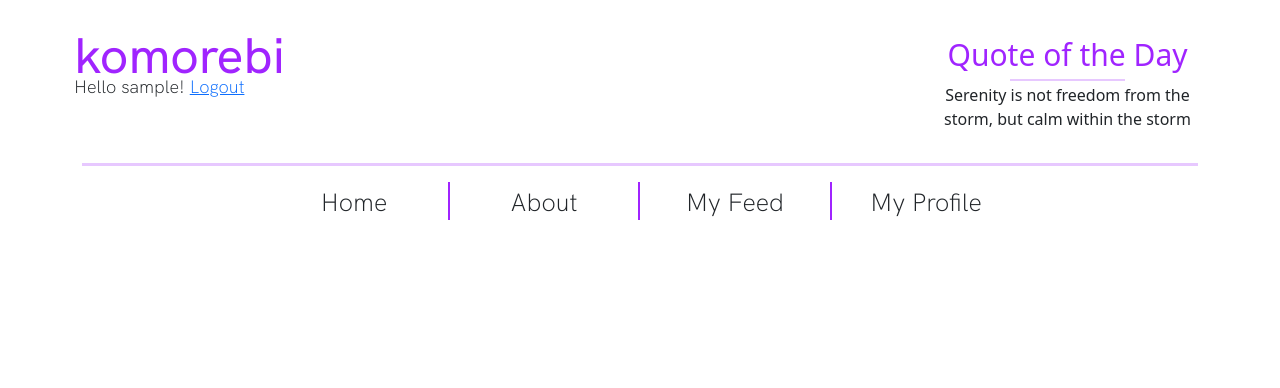
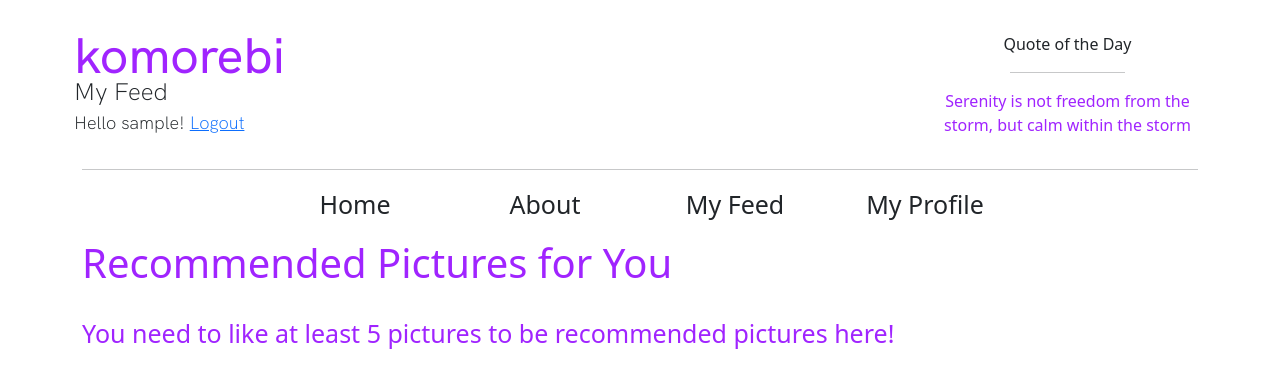
Before and after one commit to joewrose/Komorebi, a Django app: page /login/myfeed/ in a window 1280 px wide. Shown: the top 388 px of the page. Run offline with Django 3.2, Linux system fonts and the light colour scheme; the visitor is signed in with stand-in values (Sample User, id 1); data that the repository does not hold is empty.

Commit message:
Add files via upload
added updated base page and my feed templates

```diff
--- a/templates/basePage.html
+++ b/templates/basePage.html
@@ -7,32 +7,6 @@
     <link rel="icon" type="image/x-icon" href="{% static 'icons/favicon.png' %}">
     <link href="{% static 'styles.css' %}" rel="stylesheet" type="text/css">
     <meta charset="UTF-8">
-    <style>
-        {% block styleblock %}
-        {% endblock %}
-
-        #navigation-rule {
-            color: #a024ff;
-            height: 3px;
-        }
-
-        #quote-rule {
-            color: #a024ff;
-            height: 2px;
-            margin-top: 2px;
-            margin-bottom: 2px;
-        }
-
-        #quote-title {
-            font-size: 30px;
-            color: #a024ff;
-        }
-
-        .inlist {
-            border-right: 2px solid #a024ff;
-        }
-
-    </style>
 
 
     <title>
@@ -48,7 +22,7 @@
         crossorigin="anonymous"></script>
     <script src="https://code.jquery.com/jquery-3.6.0.min.js"
         integrity="sha256-/xUj+3OJU5yExlq6GSYGSHk7tPXikynS7ogEvDej/m4=" crossorigin="anonymous"></script>
-    <script type="text/javascript" src="{% static "js/manageImage-AJAX.js" %}"></script>
+    <script type="text/javascript" src="{% static 'js/manageImage-AJAX.js' %}"></script>
 
 </head>
 
@@ -58,7 +32,10 @@
         <div class="row justify-content-between pt-3">
             <div title class="col-xs-12 col-md-4 p-3 ">
                 <div id="title" class="row">komorebi</div>
-            <div id="subtitle" class="row">{{ title }}</div>
+                <div id="subtitle" class="row">
+                    {% block subtitle_block %}
+                    {% endblock %}
+                </div>
                 {% if user.is_authenticated %}
                 <div id="userGreeting" class="row">Hello {{ user.get_username }}! <a href="/login/logout/"
                         style="padding-left: 0px">Logout</a>
@@ -66,7 +43,8 @@
                 {% else %}
                 <div id="userGreeting" class="row"><a href="{% url 'login' %}"
                         style="padding-left: 0px;padding-right: 0px;text-decoration: inherit;">Login</a>
-                    or <a href="{% url 'manageUsers:create' %}" style="padding-left: 0px;text-decoration: inherit;">Create
+                    or <a href="{% url 'manageUsers:create' %}"
+                        style="padding-left: 0px;text-decoration: inherit;">Create
                         Account</a></div>
                 {% endif %}
 
@@ -79,57 +57,47 @@
                         <hr id="quote-rule">
                     </div>
                 </div>
-            <div id="quote" class="row text justify-content-center">Serenity is not freedom from the storm, but calm
+                <div id="quote" class="row text justify-content-center" style="color:#a024ff">Serenity is not freedom
+                    from the storm, but calm
                     within the storm
                 </div>
             </div>
         </div>
         <hr id="navigation-rule">
         <div class="row justify-content-center">
-        {% if request.get_full_path != "/home/" %}
             <div class="col-4 col-lg-2 inlist">
-                <div class="navigation row lightText-Gray justify-content-center"><a style="text-align: center; text-decoration: none;
+                <div class="navigation row justify-content-center"><a style="text-align: center; text-decoration: none;
             color: inherit;" href="{% url 'home' %}" onMouseOver="this.style.color='#a024ff'"
                         onMouseOut="this.style.color='black'">Home</a>
                 </div>
             </div>
-        {% endif %}
-        {% if request.get_full_path != "/about/" %}
+            {% if user.is_authenticated %}
             <div class="col-4 col-lg-2 inlist">
-                <div class="navigation row lightText-Gray justify-content-center"><a style="text-align: center; text-decoration: none;
+                <div class="navigation row justify-content-center"><a style="text-align: center; text-decoration: none;
                 color: inherit;" href="{% url 'about' %}" onMouseOver="this.style.color='#a024ff'"
                         onMouseOut="this.style.color='black'">About</a>
                 </div>
             </div>
-        {% endif %}
-        {% if user.is_authenticated %}
-            {% if request.get_full_path != "/myfeed/" %}
-                <div class="col-4 col-lg-2">
-                    <div class="navigation row lightText-Gray justify-content-center"><a style="text-align: center; text-decoration: none;
-                color: inherit;" href="{% url 'manageUsers:myfeed'%}" onMouseOver="this.style.color='#a024ff'"
+            <div class="col-4 col-lg-2 inlist">
+                <div class="navigation row justify-content-center"><a style="text-align: center; text-decoration: none;
+                color: inherit;" href="{% url 'manageUsers:myfeed' %}" onMouseOver="this.style.color='#a024ff'"
                         onMouseOut="this.style.color='black'">My
                         Feed</a></div>
             </div>
-            {% endif %}
-            {% if request.get_full_path != "/login/profile/{{ request.user.username }}/" %}
-                <div class="col-4 col-lg-2" style="border-left: 2px solid #a024ff;">
-                    <div class="navigation row lightText-Gray justify-content-center"><a style="text-align: center; text-decoration: none;
-                color: inherit;" href="{% url 'manageUsers:profile' user.get_username%}"
-                                                                                         onMouseOver="this.style.color='#a024ff'"
-                                                                                         onMouseOut="this.style.color='black'">My
+            <div class="col-4 col-lg-2">
+                <div class="navigation row justify-content-center"><a style="text-align: center; text-decoration: none;
+                color: inherit;" href="{% url 'manageUsers:profile' user.get_username %}"
+                        onMouseOver="this.style.color='#a024ff'" onMouseOut="this.style.color='black'">My
                         Profile</a>
                 </div>
             </div>
-            {% endif %}
             {% else %}
-            {% if request.get_full_path != "/create/" %}
-                <div class="col-4 col-lg-2" >
-                    <div class="navigation row lightText-Gray justify-content-center"><a style="text-align: center; text-decoration: none;
-                color: inherit;" href="{% url 'manageUsers:create' %}" onMouseOver="this.style.color='#a024ff'"
-                                                                                         onMouseOut="this.style.color='black'">Create
-                        Account</a></div>
+            <div class="col-4 col-lg-2">
+                <div class="navigation row justify-content-center"><a style="text-align: center; text-decoration: none;
+            color: inherit;" href="{% url 'about' %}" onMouseOver="this.style.color='#a024ff'"
+                        onMouseOut="this.style.color='black'">About</a>
                 </div>
-            {% endif %}
+            </div>
             {% endif %}
             {% block body_block %}
             {% endblock %}
--- a/templates/myFeed.html
+++ b/templates/myFeed.html
@@ -1,113 +1,27 @@
-<!DOCTYPE html>
 {% extends 'basePage.html' %}
 {% load static %}
-
 
 {% block title_block %}
 My Feed
 {% endblock %}
 
-
-<html lang="en">
-<head>
-    <meta charset="UTF-8">
-    <style>
-        {% block styleblock %}
-
-            .card:hover {
-                transition: transform 250ms;
-                transform: scale(1.03);
-            }
-
-        #title {
-            font-size: 50px;
-            color: #a024ff;
-            font-family: 'hk_groteskmedium';
-            line-height: 40px;
-        }
-
-        #subtitle {
-            font-size: 24px;
-            colour: light-grey;
-            font-family: 'hk_grotesklight';
-        }
-
-        .header {
-            position: fixed;
-            background: white;
-        }
-
-        .lightText-Gray {
-            font-family: 'hk_grotesklight';
-            colour: Gainsboro;
-        }
-
-        .lightText-White {
-            font-family: 'hk_grotesklight';
-            colour: white;
-        }
-
-        .mediumText-Gray {
-            font-family: 'hk_groteskmedium';
-            colour: Gainsboro;
-        }
-
-        .lightText-Purple {
-            font-family: 'hk_grotesklight';
-            color: #a024ff;
-        }
-
-        .mediumText-Purple {
-            font-family: 'hk_groteskmedium';
-            color: #a024ff;
-        }
-
-        .card {
-            border-radius: 20%;
-            cursor: pointer;
-        }
-
-        .navigation {
-            font-size: 25px;
-        }
-
-        .card-body {
-            background-color: #a024ff;
-            font-family: 'hk_grotesklight';
-            color: white;
-        }
-
-        #quote {
-            text-align: center;
-        }
-
-        .card .btn {
-            z-index: 2;
-            position: relative;
-        }
-
-        #post-image{
-            width: 100%;
-            height:330px;
-            object-fit: cover;
-        }
-
-        .button-text{
-            display:inline;
-            color: white;
-            font-size: 18px;
-        }
-
+{% block subtitle_block %}
+My Feed
 {% endblock %}
 
-    </style>
-
-</head>
-
-
-<body>
-<div class="container">
 {% block body_block %}
+<div>
+    <h2 style="font-size: 40px; color: #a024ff; padding-top: 15px; padding-bottom: 20px;">Recommended Pictures for You</h2>
+</div>
+{% if list_state == 0 %}
+<div>
+    <p style="font-size: 25px; color: #a024ff;">You need to like at least 5 pictures to be recommended pictures here!</p>
+</div>
+{% elif list_state == 1 %}
+<div>
+    <p style="font-size: 25px; color: #a024ff;">There are currently no pictures for us to recommend. Sorry...</p>
+</div>
+{% else %}
 <div class="row justify-content-center pt-lg-1 g-0">
     <div class="col-sm-12 col-md-10">
         <div class="row g-0">
@@ -124,20 +38,16 @@
                                 <h5 class="card-title p-2">{{ picture.name }}</h5>
                             </div>
                             <div class="col-7">
-                                        <button type="button"
-                                                data-pictureID="{{ picture.ID }}"
+                                <button type="button" data-pictureID="{{ picture.ID }}"
                                     class="btn btn-default btn-sm likeButton">
                                     <img src="/static/icons/whiteLike.png" width="35">
-                                            <div class="p-1 button-text"
-                                                 id="like-count{{ picture.ID }}">{{ picture.likes.count }}
+                                    <div class="p-1 button-text" id="like-count{{ picture.ID }}">{{ picture.likes.count }}
                                     </div>
                                 </button>
-                                        <button type="button"
-                                                data-pictureID="{{ picture.ID }}"
+                                <button type="button" data-pictureID="{{ picture.ID }}"
                                     class="btn btn-default btn-sm dislikeButton">
                                     <img src="/static/icons/whiteDislike.png" width="35">
-                                            <div class="p-1 button-text"
-                                                 id="dislike-count{{ picture.ID }}">{{ picture.dislikes.count }}
+                                    <div class="p-1 button-text" id="dislike-count{{ picture.ID }}">{{ picture.dislikes.count }}
                                     </div>
                                 </button>
                             </div>
@@ -149,8 +59,5 @@
         </div>
     </div>
 </div>
-</div>
-
-</body>
+{% endif %}
 {% endblock %}
-</html>
```
Lines whose indentation alone changed are shown as unchanged.
